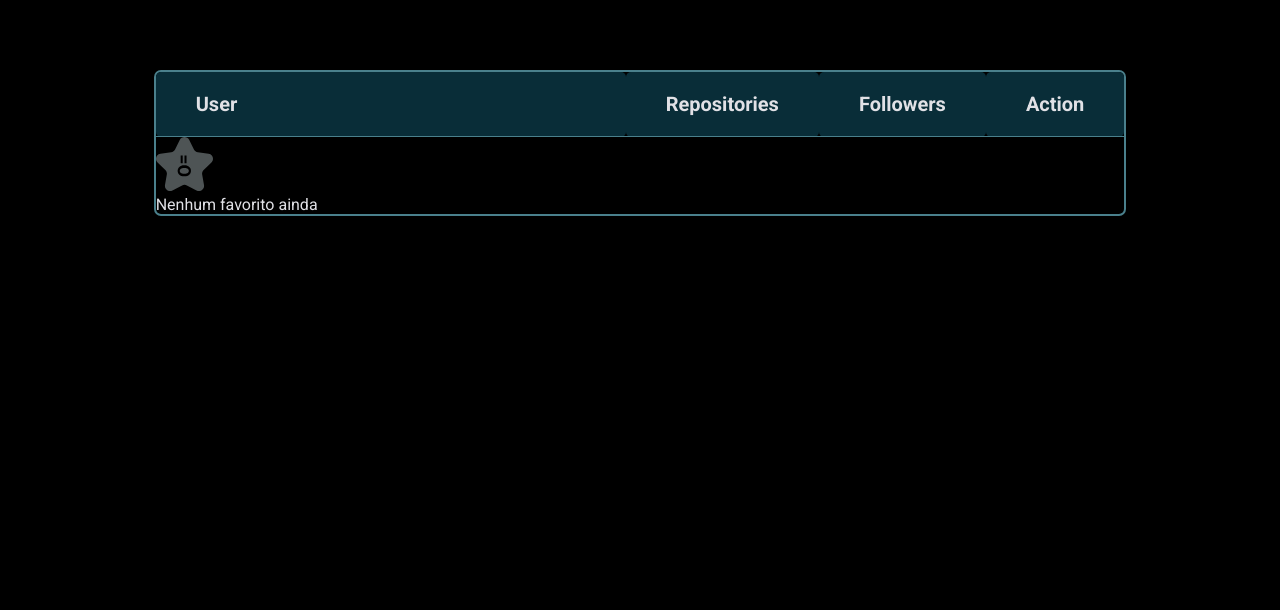
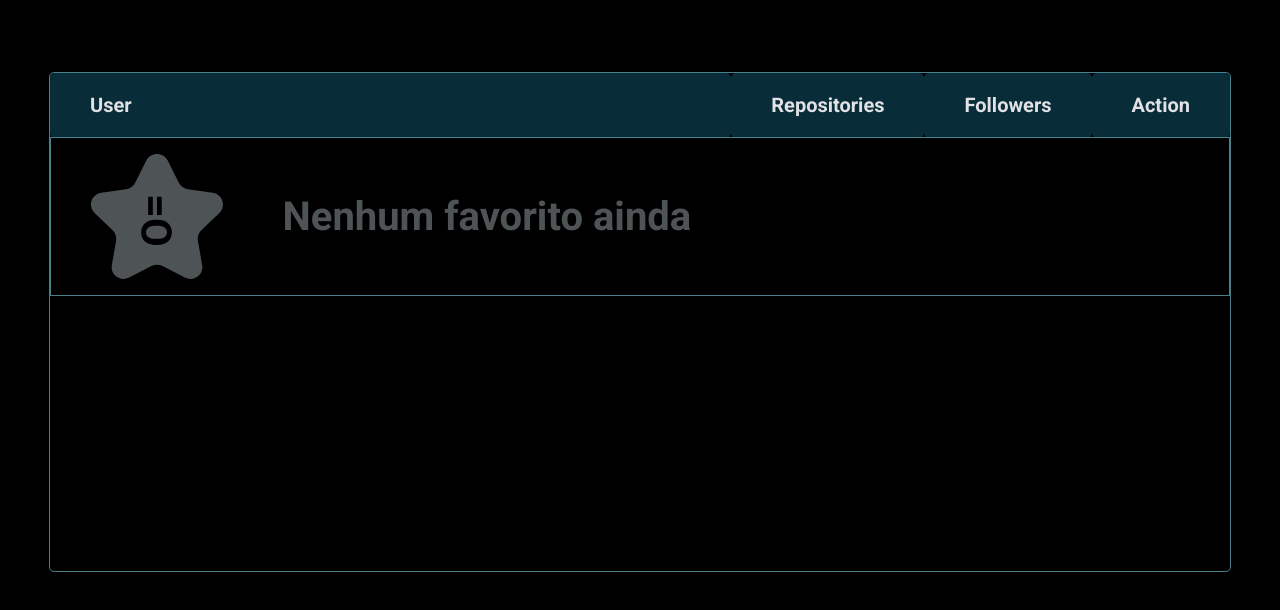
Before and after one commit to lucasvir/git-fav, a plain HTML site: page index.html in a window 1280 px wide. Shown: the part 178-788 px from the top of the page. Drawn offline with Linux system fonts and the light colour scheme.

Commit message:
adding scrollbar on table

```diff
--- a/css/style.css
+++ b/css/style.css
@@ -10,6 +10,7 @@
   --bg-bt-hover: #fff;
 
   --bd-tb-color: rgba(74, 128, 140, 1);
+  --scrollbar-color: #4a808c;
 
   --rmv-color: #f75a68;
 
@@ -17,6 +18,7 @@
   --tx-placehoder: #7c7c8a;
   --tx-button-color: #fff;
   --tx-button-hover: #065e7c;
+  --tx-no-page: #4e5455;
 }
 
 * {
@@ -127,17 +129,32 @@ header {
 
 main {
   margin: 0 auto;
+  height: 50rem;
+  border: 1px solid var(--bd-tb-color);
+  border-radius: 5px;
+  overflow-y: scroll;
+}
+
+::-webkit-scrollbar-track {
+  background-color: transparent;
+}
+::-webkit-scrollbar {
+  width: 6px;
+  background: transparent;
+}
+::-webkit-scrollbar-thumb {
+  background: var(--scrollbar-color);
+  border-radius: 10px;
 }
 
 table {
   border-collapse: collapse;
-  border-radius: 5px;
-  border-style: hidden; /* hide standard table (collapsed) border */
-  box-shadow: 0 0 0 2px var(--bd-tb-color); /* this draws the table border  */
 
   color: var(--tx-tb-color);
 
   width: 100%;
+
+  /* margin-bottom: 6rem; */
 }
 
 table thead {
@@ -158,18 +175,23 @@ table thead th:first-child {
   min-width: 47rem;
 }
 
-/* table tbody tr .td-no-page {
-  display: flex;
-  align-items: center;
-  justify-content: center;
-  gap: 6rem;
-} */
-
 .td-no-page {
   display: flex;
   align-items: center;
   justify-content: center;
   gap: 6rem;
+}
+
+.td-no-page img {
+  width: 13.2rem;
+}
+
+.td-no-page p {
+  font-size: 4rem;
+  line-height: 2.5rem;
+  font-weight: 700;
+
+  color: var(--tx-no-page);
 }
 
 table tbody td {
--- a/js/Favorites.js
+++ b/js/Favorites.js
@@ -122,10 +122,10 @@ export class FavoritesView extends Favorites {
   noFavoritesPage() {
     const blankTr = document.createElement('tr');
     blankTr.innerHTML = `
-      <div class="no-page">
+        <td class="td-no-page">
           <img class="no-favorites" src="./assets/icons/star-2.svg" alt=""/>
           <p class="no-favorites-text">Nenhum favorito ainda</p>
-      </div>
+        </td>
           `;
 
     return blankTr;
```
